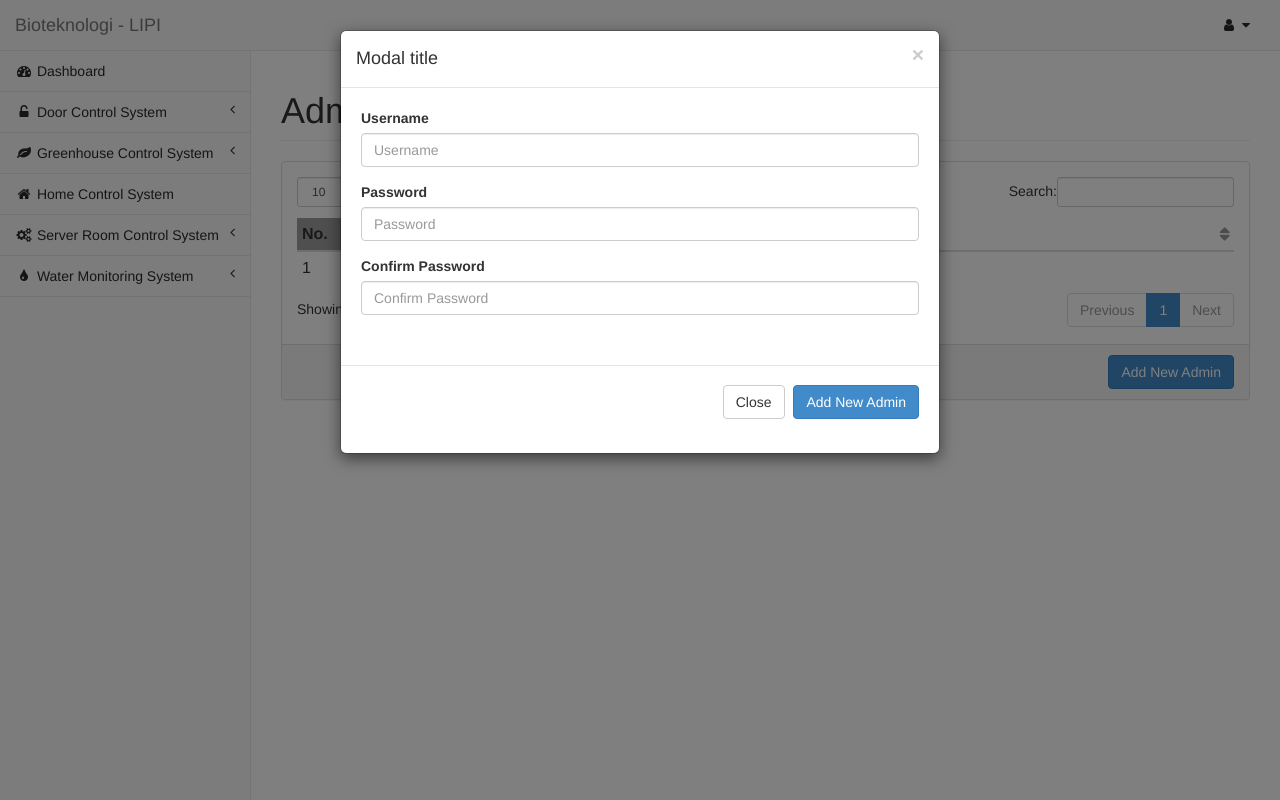
After one commit to mlutfib/BiotechProject, a CodeIgniter app: page /index.php/admin/index in a window 1280 px wide, after a click on "Add New Admin". The commit adds this page. Run offline with CodeIgniter, Linux system fonts and the light colour scheme; some libraries are stand-ins or nearby versions; grey boxes are pictures that could not be loaded.

Commit message:
Admin template

```diff
--- a/BiotechWeb/application/config/autoload.php
+++ b/BiotechWeb/application/config/autoload.php
@@ -52,7 +52,7 @@ $autoload['packages'] = array();
 |	$autoload['libraries'] = array('database', 'session', 'xmlrpc');
 */
 
-$autoload['libraries'] = array('database','session');
+$autoload['libraries'] = array('database','session','form_validation');
 
 
 /*
@@ -64,7 +64,7 @@ $autoload['libraries'] = array('database','session');
 |	$autoload['helper'] = array('url', 'file');
 */
 
-$autoload['helper'] = array('url');
+$autoload['helper'] = array('url','form');
 
 
 /*
--- a/BiotechWeb/application/config/config.php
+++ b/BiotechWeb/application/config/config.php
@@ -14,7 +14,7 @@
 | path to your installation.
 |
 */
-$config['base_url'] = "http://192.168.1.3/";
+$config['base_url'] = "http://127.0.0.1/";
 
 /*
 |--------------------------------------------------------------------------
--- a/BiotechWeb/application/config/database.php
+++ b/BiotechWeb/application/config/database.php
@@ -49,10 +49,10 @@ $active_group = 'default';
 $active_record = TRUE;
 
 $db['default']['hostname'] = 'localhost';
-$db['default']['username'] = '';
+$db['default']['username'] = 'root';
 $db['default']['password'] = '';
-$db['default']['database'] = '';
-$db['default']['dbdriver'] = 'mysql';
+$db['default']['database'] = 'db_biotech';
+$db['default']['dbdriver'] = 'mysqli';
 $db['default']['dbprefix'] = '';
 $db['default']['pconnect'] = TRUE;
 $db['default']['db_debug'] = TRUE;
--- /dev/null
+++ b/BiotechWeb/application/controllers/admin.php
@@ -0,0 +1,21 @@
+<?php
+class admin extends CI_Controller{
+	public function __construct(){
+		parent::__construct();
+		$this->load->model('db_admin');
+
+	}
+
+	public function index(){
+		$this->load->view('template/header');
+		$this->load->view('template/topbar');
+		$this->load->view('template/sidebar');
+		$this->load->view('admin');
+		$this->load->view('template/footer');
+	}
+
+	public function insert(){
+		print_r($_POST);
+	}
+}
+?>
--- /dev/null
+++ b/BiotechWeb/application/models/db_admin.php
@@ -0,0 +1,7 @@
+<?php
+class db_admin extends CI_Model{
+	function insert($data){
+		$this->db->insert('admin', $data);
+	}
+}
+?>
--- /dev/null
+++ b/BiotechWeb/application/views/admin.php
@@ -0,0 +1,66 @@
+<div id="page-wrapper">
+	<div class="row">
+		<div class="col-sm-12">
+			<h1 class="page-header">Admin</h1>
+		</div>
+	</div>
+	<div class="row">
+		<div class="col-lg-12">
+			<div class="panel panel-default">
+				<div class="panel-body">
+					<div class="table-responsive">
+						<table class="table table-hover table-condensed" id="dataTables-admin">
+							<thead>
+								<tr>
+									<th>No.</th>
+									<th>Name</th>
+									<th>Action</th>
+								</tr>
+							</thead>
+							<tbody>
+								<tr>
+									<td>1</td>
+									<td>Dimas</td>
+									<td><i class="fa fa-edit"></i> <a href="#">Edit</a></td>
+								</tr>
+							</tbody>
+						</table>
+					</div>
+				</div>
+				<div class="panel-footer clearfix">
+					<button class="btn btn-primary pull-right" data-toggle="modal" data-target="#form-admin">Add New Admin</button>
+				</div>
+				<div class="modal fade" id="form-admin" tabindex="-1" role="dialog" aria-labelledby="myModalLabel" aria-hidden="true">
+                    <div class="modal-dialog">
+                        <div class="modal-content">
+							<?=form_open('/admin/insert')?>
+                            <div class="modal-header">
+                                <button type="button" class="close" data-dismiss="modal" aria-hidden="true">&times;</button>
+                                <h4 class="modal-title" id="myModalLabel">Modal title</h4>
+                            </div>
+                            <div class="modal-body">
+								<div class="form-group">
+									<label>Username</label>
+									<input class="form-control" placeholder="Username" type="text" name="username">
+								</div>
+								<div class="form-group">
+									<label>Password</label>
+									<input class="form-control" placeholder="Password" type="password" name="password">
+								</div>
+								<div class="form-group">
+									<label>Confirm Password</label>
+									<input class="form-control" placeholder="Confirm Password" type="password" name="confirm_password">
+								</div>
+                            </div>
+                            <div class="modal-footer">
+                                <button type="button" class="btn btn-default" data-dismiss="modal">Close</button>
+                                <button type="submit" class="btn btn-primary">Add New Admin</button>
+                            </div>
+							<?=form_close()?>
+                        </div>
+                    </div>
+                </div>
+			</div>
+		</div>
+	</div>
+</div>
--- a/BiotechWeb/application/views/template/footer.php
+++ b/BiotechWeb/application/views/template/footer.php
@@ -18,6 +18,9 @@
     <!-- SB Admin Scripts -->
     <script src="<?=base_url()?>assets/js/sb-admin.js"></script>
 
-    <!-- Page-Level Demo Scripts - Dashboard - Use for reference -->
-    <script src="<?=base_url()?>assets/js/demo/dashboard-demo.js"></script>
+	<script>
+	$(document).ready(function() {
+		$('#dataTables-admin').dataTable();
+	});
+	</script>
 </body>
```
Also changed, not shown: 1 other file.
